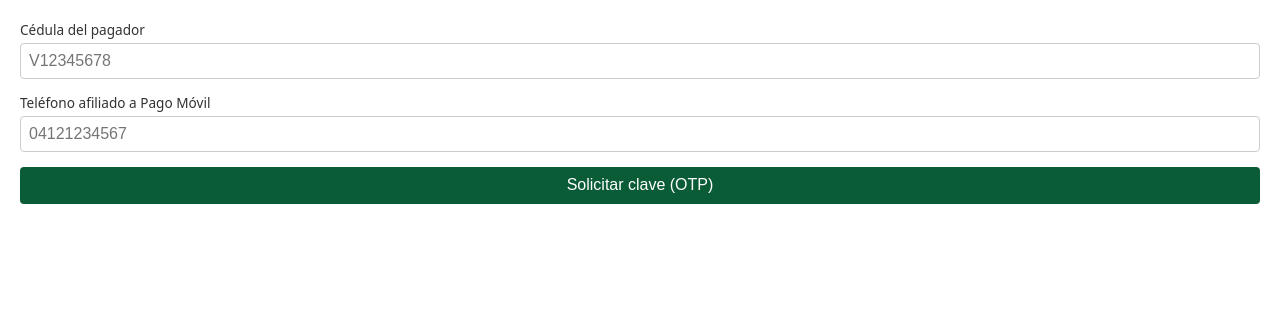
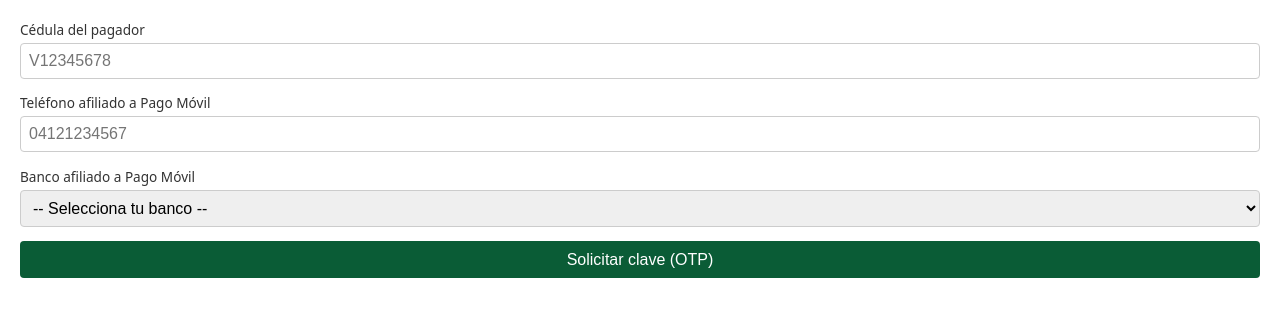
Before and after one commit to MoisesSh/suite-pagos, a Django app: template suit-orquestador/apps/autorizacion/templates/autorizacion/formulario_cobro.html in a window 1280 px wide. Shown: the top 317 px of the page. Run offline with Django 5.2, Linux system fonts and the light colour scheme; the template is opened without the code that fills it, so the values that code supplies are empty; parts of the project's set-up code (start-up, migrations or seed data) failed here and were passed over.

Commit message:
Fix (suit-orquestador): selector de banco dinamico en el formulario embebido
El PDF de BDV lista interoperabilidad entre instituciones como ventaja del
servicio C2P (el pagador puede tener Pago Movil afiliado a un banco distinto
de BDV), pero el formulario embebido (Bloque #10) hardcodeaba
customerBankCode a '0102' sin preguntarle nada al pagador -- rompia esa
interoperabilidad. La API JSON (/cobro/) ya aceptaba banco_codigo dinamico
correctamente; el gap estaba solo en la vista/template del iframe.

Agrega <select id="banco"> poblado desde el catalogo Banco (activo=True),
sin opcion pre-seleccionada (el pagador elige explicitamente, sin default
implicito a BDV aunque hoy sea la unica fila real). Saca el hardcode de
formulario_views.py y el bancoCodigo fijo del JSON embebido en el template.

79/79 tests, manage.py check limpio. Verificado en vivo contra servidor
real: el <select> renderiza desde la DB real (Banco de Venezuela, unica
fila hoy), sin selection default.

Co-Authored-By: Claude Sonnet 5 <noreply@anthropic.com>

```diff
--- a/suit-orquestador/apps/autorizacion/templates/autorizacion/formulario_cobro.html
+++ b/suit-orquestador/apps/autorizacion/templates/autorizacion/formulario_cobro.html
@@ -9,7 +9,7 @@
   .monto { font-size: 1.4rem; font-weight: 600; margin-bottom: 1rem; }
   .concepto { color: #555; margin-bottom: 1.25rem; }
   label { display: block; font-size: 0.85rem; margin-bottom: 0.25rem; color: #333; }
-  input { width: 100%; box-sizing: border-box; padding: 0.5rem; margin-bottom: 0.9rem; border: 1px solid #ccc; border-radius: 4px; font-size: 1rem; }
+  input, select { width: 100%; box-sizing: border-box; padding: 0.5rem; margin-bottom: 0.9rem; border: 1px solid #ccc; border-radius: 4px; font-size: 1rem; }
   button { width: 100%; padding: 0.6rem; border: none; border-radius: 4px; background: #0a5c36; color: white; font-size: 1rem; cursor: pointer; }
   button:disabled { background: #9ab; cursor: not-allowed; }
   .oculto { display: none; }
@@ -28,6 +28,14 @@
 
     <label for="telefono">Teléfono afiliado a Pago Móvil</label>
     <input type="text" id="telefono" placeholder="04121234567" required>
+
+    <label for="banco">Banco afiliado a Pago Móvil</label>
+    <select id="banco" required>
+      <option value="" disabled selected>-- Selecciona tu banco --</option>
+      {% for banco in bancos %}
+      <option value="{{ banco.codigo }}">{{ banco.nombre }}</option>
+      {% endfor %}
+    </select>
 
     <button type="submit" id="btn-otp">Solicitar clave (OTP)</button>
   </form>
@@ -49,7 +57,6 @@
   var datos = JSON.parse(document.getElementById('datos-formulario').textContent);
   var CHECKOUT_TOKEN = datos.checkoutToken;
   var PROVEEDOR = datos.proveedor;
-  var BANCO_CODIGO = datos.bancoCodigo;
   var PARENT_ORIGIN = datos.parentOrigin; // null si no se pudo determinar el embebedor
   var idempotencyKey = crypto.randomUUID();
 
@@ -119,7 +126,7 @@
         idempotency_key: idempotencyKey,
         cedula_pagador: document.getElementById('cedula').value,
         telefono_pagador: document.getElementById('telefono').value,
-        banco_codigo: BANCO_CODIGO,
+        banco_codigo: document.getElementById('banco').value,
         otp: document.getElementById('otp').value,
       }),
     })
```
Also changed, not shown: suit-orquestador/apps/autorizacion/api/formulario_views.py (+6 -4 lines), suit-orquestador/apps/autorizacion/tests/test_formulario_cobro.py (+33 -1 lines).
